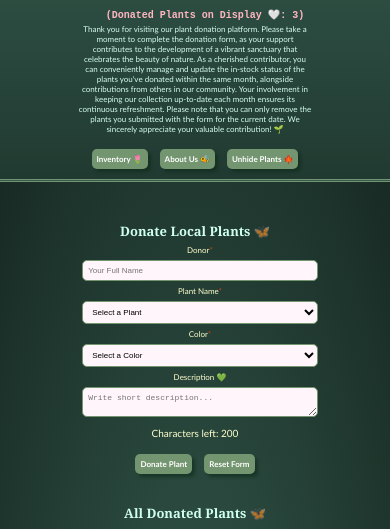
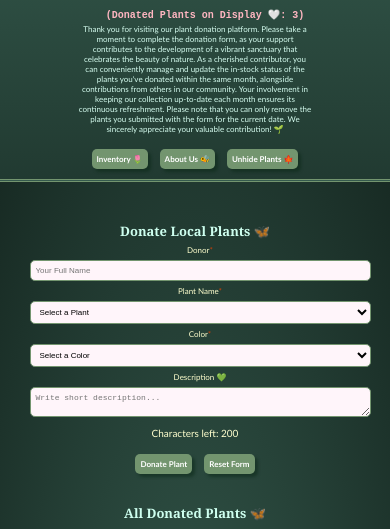
Before and after one commit to JuliGarc91/Flower-Shop-Inventory, a plain HTML site: page index.html in a window 390 px wide. Shown: the part 125-654 px from the top of the page. Drawn offline with Linux system fonts and the light colour scheme; grey boxes are pictures that could not be loaded.

Commit message:
increased width of .new-plant-form for mobile

```diff
--- a/style.css
+++ b/style.css
@@ -321,7 +321,9 @@ footer p {
   .new-plant-form {
     margin: auto;
     padding-bottom: 0px;
-}
+    width: 100%;
+    padding-left: 0px;
+  }
   .plant-inventory-container ul,
   .donated-plants ul {
     display: grid;
```
